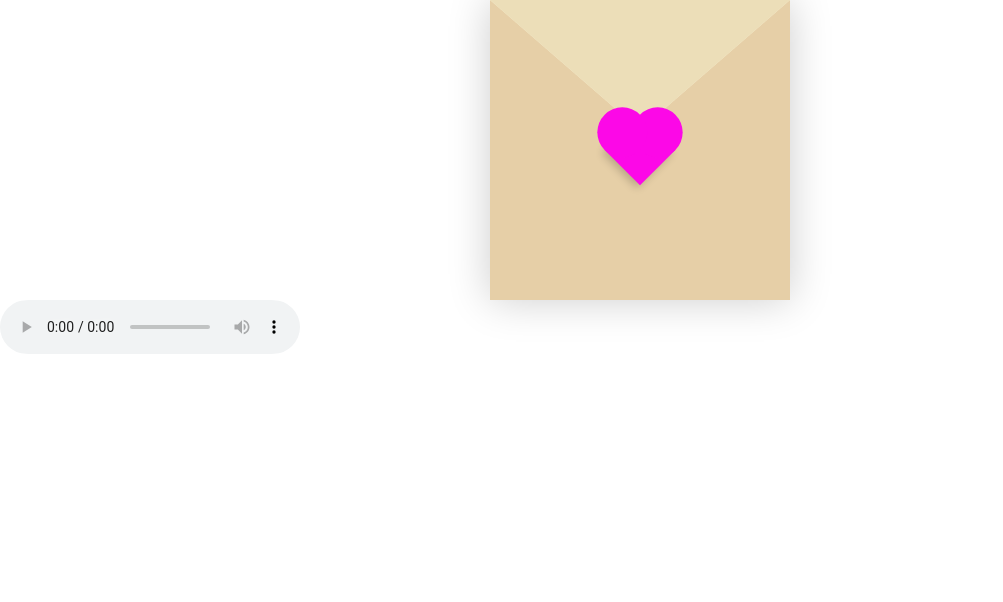
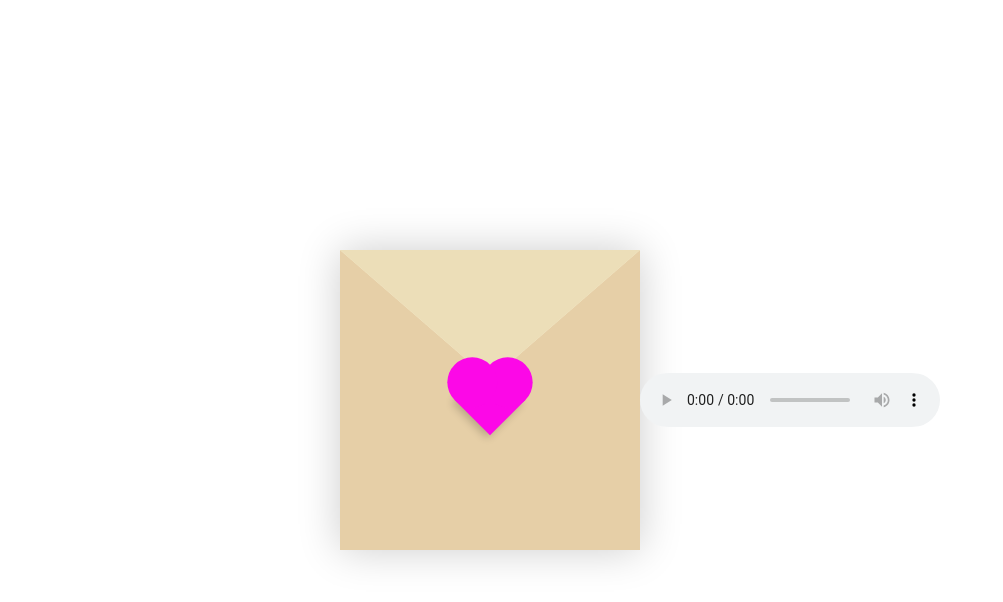
Before and after one commit to charlie22-dev/my-fiance, a plain HTML site: page index.html in a window 1280 px wide. Shown: the whole page, without its empty margins (0-1003 px from the left). Drawn offline with Linux system fonts and the light colour scheme.

Commit message:
Update style.css

```diff
--- a/style.css
+++ b/style.css
@@ -17,12 +17,14 @@ body {
     margin: 0;
     padding: 0;
     background-image: url(ac5b9674-5d24-4479-a0d0-776d4bdf5ad7.gif);
-     background-size: cover; /* Cover the entire screen */
-    background-position: center; /* Center the image */
-    background-repeat: no-repeat; /* Prevent the image from repeating */
-    min-height: 100vh; /* Make sure body takes up the full height */
     display: flex;
-    flex-direction: column; /* Stack header and content vertically */
+    align-items: center;
+    justify-content: center;
+    height: 100vh;
+    background-repeat: no-repeat;
+    background-attachment: fixed;
+    background-size: 100%;
+    font-family: Arial, sans-serif;
 }
 
 .container {
```
